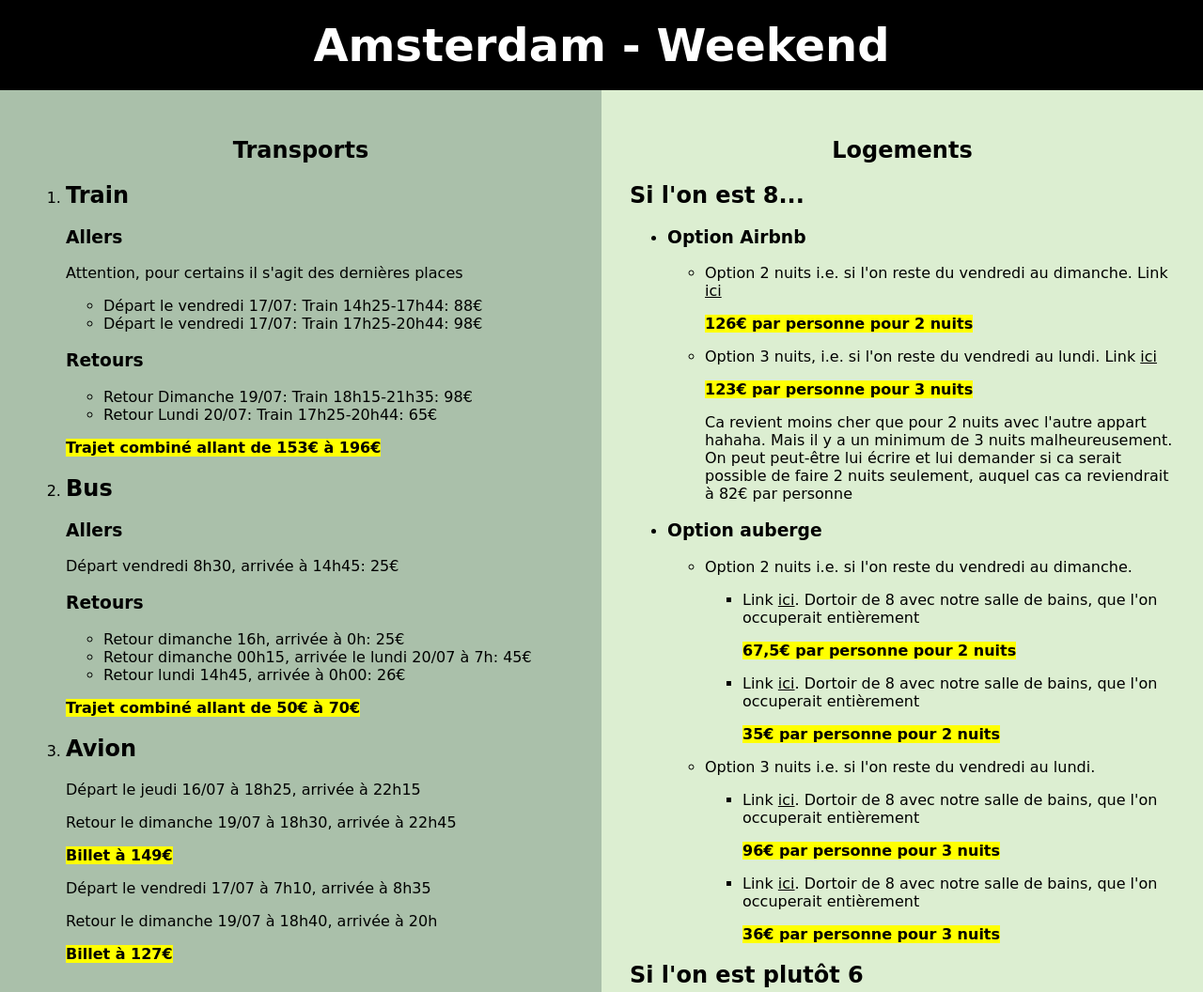
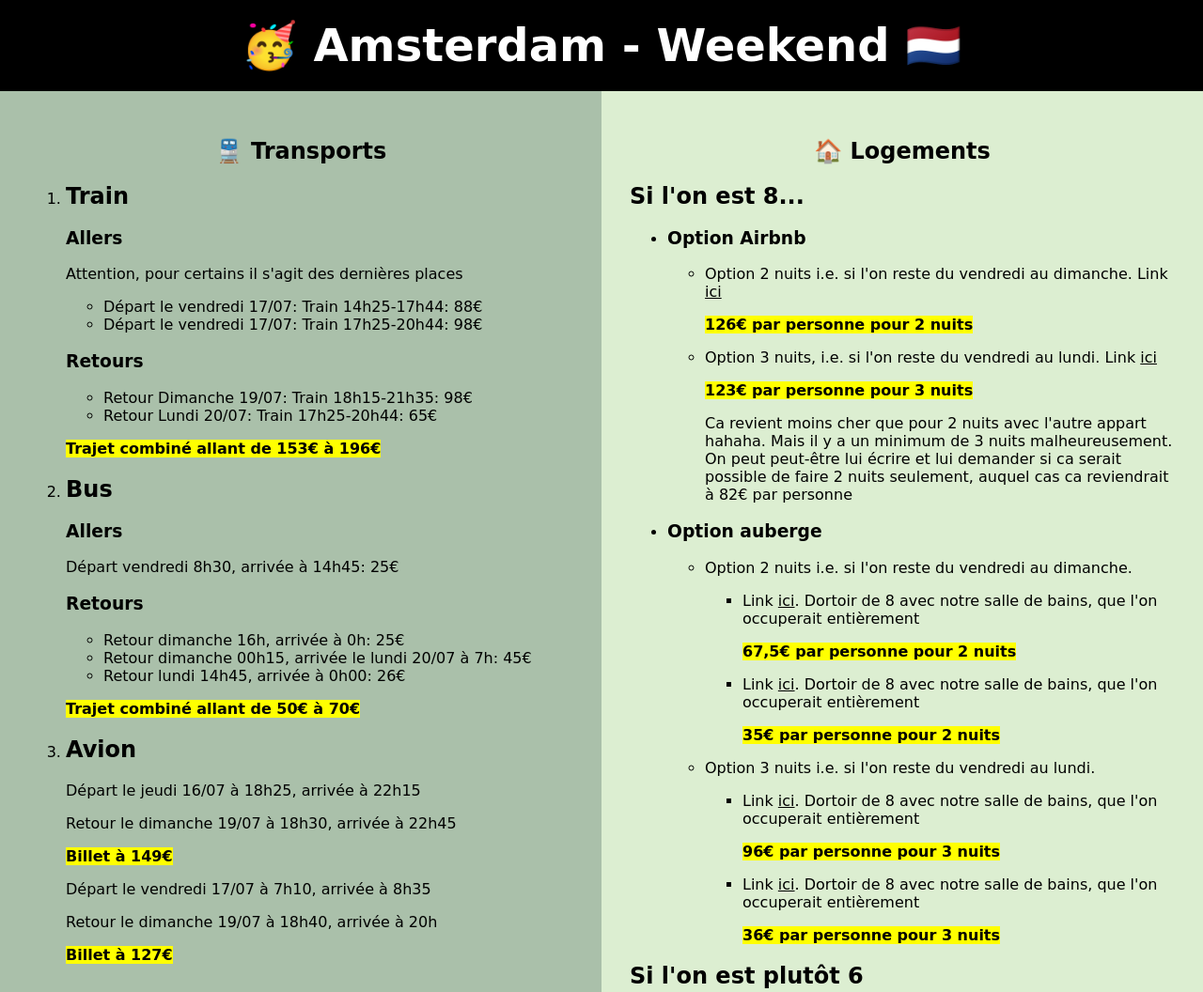
Before and after one commit to TatijanaRajcic/personal, a plain HTML site: page index.html in a window 1280 px wide. Shown: the top 1056 px of the page at 94% size. Drawn offline with Linux system fonts and the light colour scheme; a web font is replaced by a local one.

Commit message:
added emojis

```diff
--- a/index.html
+++ b/index.html
@@ -12,10 +12,10 @@
   </head>
   <body>
     <h1>
-      Amsterdam - Weekend
+      🥳 Amsterdam - Weekend 🇳🇱
     </h1>
     <section>
-      <h1>Transports</h1>
+      <h1>🚆 Transports</h1>
       <ol class="none">
         <li>
           <h2>Train</h2>
@@ -66,7 +66,7 @@
       </ol>
     </section>
     <section>
-      <h1>Logements</h1>
+      <h1>🏠 Logements</h1>
       <h2>Si l'on est 8...</h2>
       <ul>
         <li>
```
